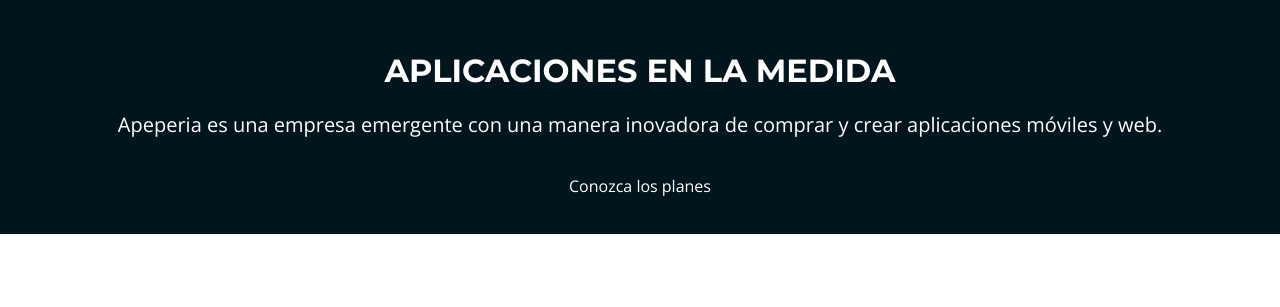
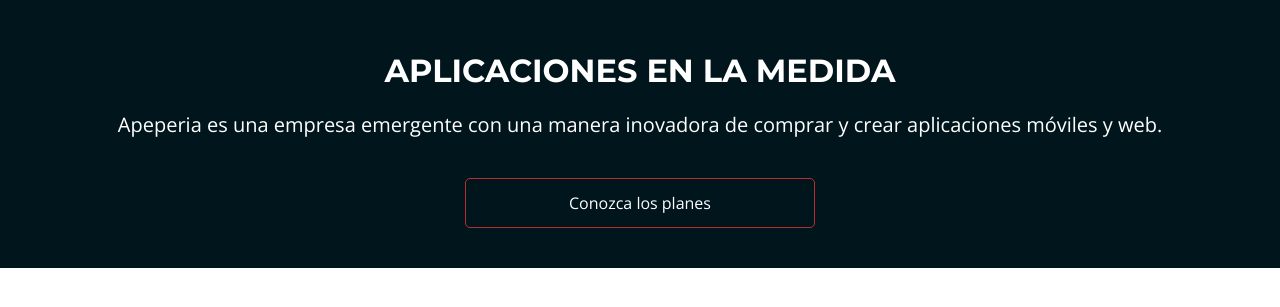
Before and after one commit to KarinaCanela/Proyecto-Apeperia, a plain HTML site: page index.html in a window 1280 px wide. Shown: the part 141-448 px from the top of the page. Drawn offline with nearby package versions, Linux system fonts and the light colour scheme.

Commit message:
Se añadio el viewport, asi como el uso de varibales para usar en los archivos css

```diff
--- a/css/base.css
+++ b/css/base.css
@@ -1,3 +1,45 @@
+:root {
+    --background-llamada-mobile: #00161C;
+    --background-blanco: #FFFFFF;
+    --background-azul-claro: #DFE3F5;
+    --background-ceniza-claro: #F7F4F4;
+    ----background-ceniza-medio: #D9D9D9;
+
+    --border-cabecera-mobile: #103D4A;
+
+    --boton-rojo: #B72E2E;
+
+    --fuente-ceniza-claro: #666666;
+    --fuente-ceniza-oscuro: #4F4C4C;
+
+    --planes-card-start: #035A76;
+    --planes-card-ultra: #690F8E;
+    --planes-card-mega: #B00024;
+
+    --fuente-enlace: #0006FF;
+
+    --background-footer: #333333;
+
+    --montserrat: 'Montserrat', sans-serif;
+    --open-sans: 'Open Sans', sans-serif;
+}
+
 body {
-    font-family: 'Open Sans', sans-serif;
+    font-family: var(--open-sans);
 }
+
+.container {
+    padding-right: 6%;
+    padding-left: 6%;
+}
+
+.boton {
+    text-align: center;
+    display: block;
+    width: 100%;
+    max-width: 350px;
+    box-sizing: border-box;
+    padding: 1rem 2rem;
+    border: 1px solid var(--boton-rojo);
+    border-radius: 5px;
+}
--- a/css/head.css
+++ b/css/head.css
@@ -31,6 +31,6 @@
     display: inline-block;
 
     margin-right: .7rem;
-    margin-bottom: 1.25rem;
+    margin-bottom: .7rem;
     margin-left: .7rem;
 }
--- a/css/llamada.css
+++ b/css/llamada.css
@@ -13,7 +13,7 @@
 }
 
 .llamada__titulo {
-    font-family: 'Montserrat', serif;
+    font-family: var(--montserrat);
     font-size: 2rem;
     font-weight: 700;
     text-transform: uppercase;
--- a/index.html
+++ b/index.html
@@ -2,6 +2,7 @@
 <html>
 
     <head>
+        <meta name="viewport" content="width=device-width initial-scale=1.0">
         <meta charset="UTF-8">
         <title>Home | Apeperia</title>
         <link href="https://fonts.googleapis.com/css2?family=Montserrat:wght@300;400;700&family=Open+Sans:wght@300;400;700&display=swap" rel="stylesheet">
@@ -12,8 +13,7 @@
     </head>
 
     <body>
-
-        <header class="head">
+        <header class="head container">
             <img class="head__logo" src="img/logo-apeperia.svg" alt="Logo de Apeperia">
             <nav class="head__navegacion">
                 <ul>
@@ -28,12 +28,13 @@
         </header>
 
         <main>
-            <section class="llamada">
+            <section class="llamada container">
                 <h1 class="llamada__titulo">Aplicaciones en la medida</h1>
                 <p class="llamada__texto">Apeperia es una empresa emergente con una manera inovadora de comprar y crear aplicaciones móviles y web.</p>
-                <a class="llamada__boton" href="#">Conozca los planes</a>
+                <a class="llamada__boton boton" href="#">Conozca los planes</a>
             </section>
         </main>
 
     </body>
+
 </html>
```
